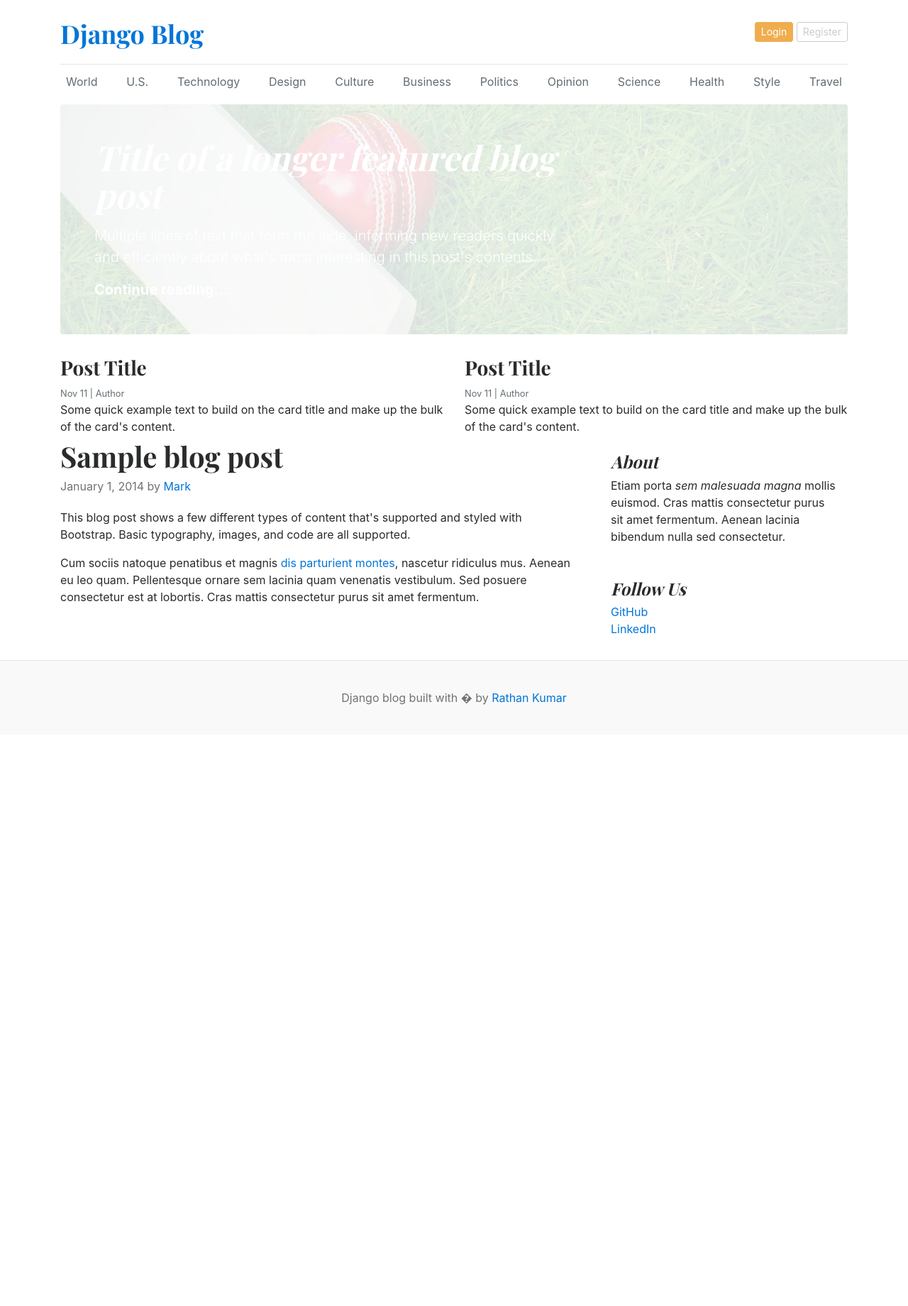
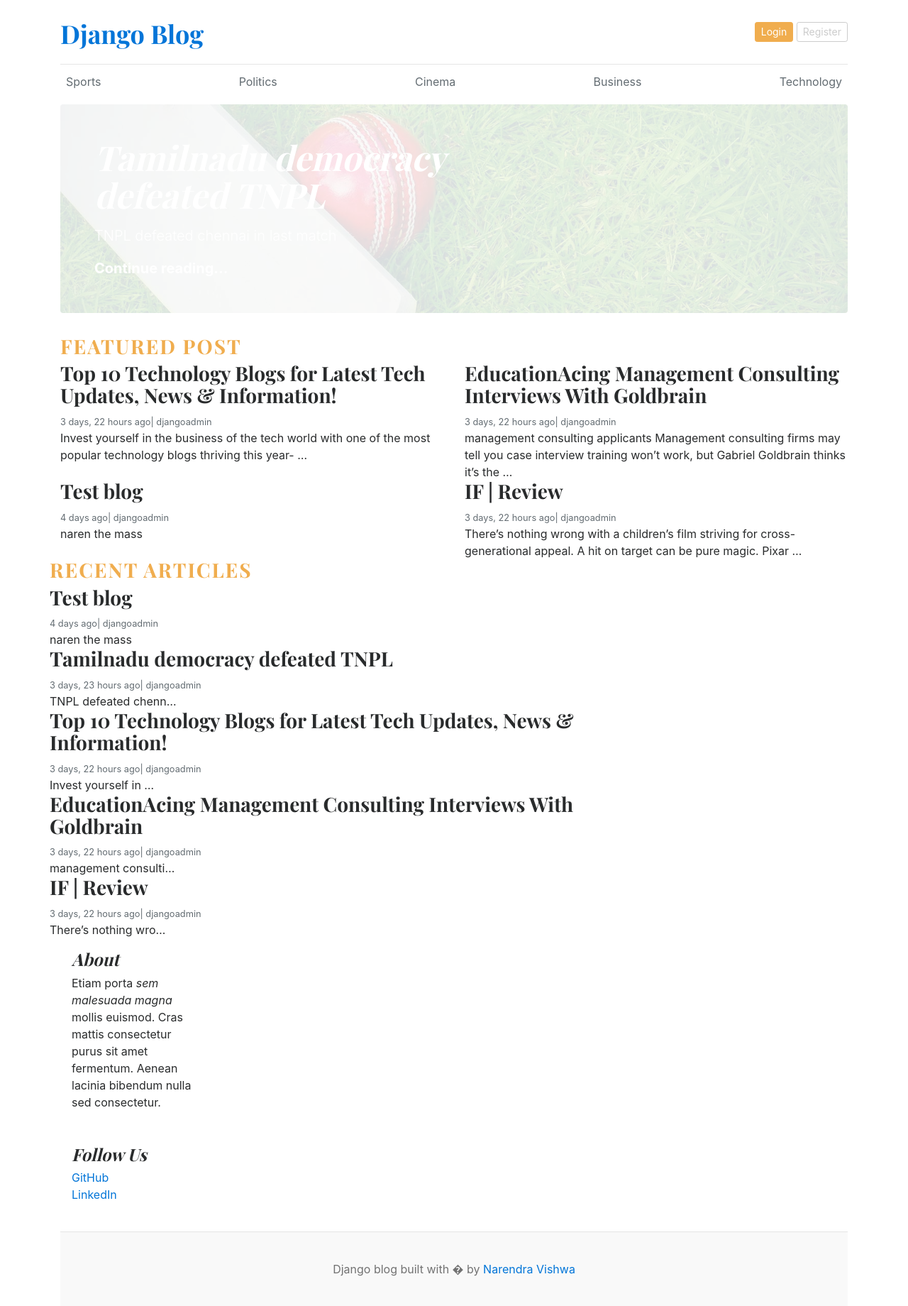
Before and after one commit to narenvishwa2004/django-blog, a Django app: page / in a window 1280 px wide. Shown: the whole page at 71% size. Before the commit the page ends 993 px from the top, so only its background shows below. Run offline with Django 5.2, Linux system fonts and the light colour scheme; data comes from the database, SQL or seed files in the repository; both versions use the stored data as it was after the commit.

Commit message:
posts by category

```diff
--- a/blog_main/settings.py
+++ b/blog_main/settings.py
@@ -65,6 +65,10 @@ TEMPLATES = [
                 'django.template.context_processors.request',
                 'django.contrib.auth.context_processors.auth',
                 'django.contrib.messages.context_processors.messages',
+
+                'blogs.context_processors.get_categories',
+
+
             ],
         },
     },
--- a/blog_main/urls.py
+++ b/blog_main/urls.py
@@ -15,7 +15,7 @@ Including another URLconf
     2. Add a URL to urlpatterns:  path('blog/', include('blog.urls'))
 """
 from django.contrib import admin
-from django.urls import path
+from django.urls import path,include
 from . import views
 from django.conf.urls.static import static
 from django.conf import settings
@@ -23,4 +23,5 @@ from django.conf import settings
 urlpatterns = [
     path('admin/', admin.site.urls),
     path('', views.home, name='home'),
-]+ static(settings.MEDIA_URL, document_root=settings.MEDIA_ROOT)
+    path('category/', include('blogs.urls')),
+]+static(settings.MEDIA_URL, document_root=settings.MEDIA_ROOT)
--- a/blog_main/views.py
+++ b/blog_main/views.py
@@ -1,5 +1,25 @@
 from django. shortcuts import render
+
+from blogs.models import  Blog
 
 
 def home(request):
-    return render(request,'home.html')
+
+
+    featured_post = Blog.objects.filter(is_featured=True).order_by('updated_at')
+    posts = Blog.objects.filter(is_featured=True)
+    context = {
+
+
+
+        'featured_post':featured_post,
+
+        'posts': posts,
+
+
+
+
+    }
+
+
+    return render(request, 'home.html', context)
--- /dev/null
+++ b/blogs/context_processors.py
@@ -0,0 +1,7 @@
+from . models import category
+
+
+
+def get_categories(request):
+    categories = category.objects.all()
+    return dict(categories=categories)
--- a/blogs/models.py
+++ b/blogs/models.py
@@ -1,5 +1,6 @@
 from django.db import models
 from django.contrib.auth.models import User
+
 class category(models.Model):
     category_name = models.CharField(max_length=50, unique=True)
     created_at = models.DateTimeField(auto_now_add=True)
--- /dev/null
+++ b/blogs/urls.py
@@ -0,0 +1,8 @@
+from django.urls import path
+from . import views
+
+
+urlpatterns = [
+
+    path('<int:category_id>/', views.posts_by_category, name='posts_by_category'),
+]
--- /dev/null
+++ b/templates/404.html
@@ -0,0 +1 @@
+<p>the page not found</p>
--- /dev/null
+++ b/templates/base.html
@@ -0,0 +1,52 @@
+<!--header part-->
+{% load static %}
+<!DOCTYPE html>
+<html lang="en">
+<head>
+    <meta charset="UTF-8">
+    <meta http-equiv="X-UA-Compatible" content="IE=edge">
+    <meta name="viewport" content="width=device-width, initial-scale=1.0">
+    <title>Django Blogs</title>
+    <link href="https://getbootstrap.com/docs/4.0/dist/css/bootstrap.min.css" rel="stylesheet">
+    <link href="https://fonts.googleapis.com/css?family=Playfair+Display:700,900" rel="stylesheet">
+    <link href="{% static 'css/blog.css' %}" rel="stylesheet">
+  </head>
+<body>
+    <div class="container">
+      <header class="blog-header py-3">
+        <div class="row flex-nowrap justify-content-between align-items-center">
+          <div class="col-8 pt-1">
+            <a class="blog-header-logo text-dark" href="/">Django Blog</a>
+          </div>
+          <div class="col-4 d-flex justify-content-end align-items-center">
+            <a class="btn btn-sm btn-warning" href="#">Login</a> &nbsp;
+            <a class="btn btn-sm btn-outline-secondary" href="#">Register</a>
+          </div>
+        </div>
+      </header>
+
+      <div class="nav-scroller py-1 mb-2">
+        <nav class="nav d-flex justify-content-between">
+
+          {% for cat in categories %}
+          <a class="p-2 text-muted" href="{% url 'posts_by_category' cat.id %}">{{ cat.category_name }}</a>
+          {%  endfor %}
+
+        </nav>
+      </div>
+
+
+
+<!--main part-->
+{% block content %}
+
+{% endblock %}
+
+
+
+<!--footer part-->
+<footer class="blog-footer">
+    <p>Django blog built with � by <a href="#">Narendra Vishwa</a></p>
+  </footer>
+  </body>
+  </html>
--- a/templates/home.html
+++ b/templates/home.html
@@ -1,91 +1,48 @@
+{% extends 'base.html'%}
 
-{% load static %}
-<!DOCTYPE html>
-<html lang="en">
-<head>
-    <meta charset="UTF-8">
-    <meta http-equiv="X-UA-Compatible" content="IE=edge">
-    <meta name="viewport" content="width=device-width, initial-scale=1.0">
-    <title>Django Blogs</title>
-    <link href="https://getbootstrap.com/docs/4.0/dist/css/bootstrap.min.css" rel="stylesheet">
-    <link href="https://fonts.googleapis.com/css?family=Playfair+Display:700,900" rel="stylesheet">
-    <link href="{% static 'css/blog.css' %}" rel="stylesheet">
-  </head>
-<body>
-    <div class="container">
-      <header class="blog-header py-3">
-        <div class="row flex-nowrap justify-content-between align-items-center">
-          <div class="col-8 pt-1">
-            <a class="blog-header-logo text-dark" href="/">Django Blog</a>
-          </div>
-          <div class="col-4 d-flex justify-content-end align-items-center">
-            <a class="btn btn-sm btn-warning" href="#">Login</a> &nbsp;
-            <a class="btn btn-sm btn-outline-secondary" href="#">Register</a>
-          </div>
-        </div>
-      </header>
-
-      <div class="nav-scroller py-1 mb-2">
-        <nav class="nav d-flex justify-content-between">
-          <a class="p-2 text-muted" href="#">World</a>
-          <a class="p-2 text-muted" href="#">U.S.</a>
-          <a class="p-2 text-muted" href="#">Technology</a>
-          <a class="p-2 text-muted" href="#">Design</a>
-          <a class="p-2 text-muted" href="#">Culture</a>
-          <a class="p-2 text-muted" href="#">Business</a>
-          <a class="p-2 text-muted" href="#">Politics</a>
-          <a class="p-2 text-muted" href="#">Opinion</a>
-          <a class="p-2 text-muted" href="#">Science</a>
-          <a class="p-2 text-muted" href="#">Health</a>
-          <a class="p-2 text-muted" href="#">Style</a>
-          <a class="p-2 text-muted" href="#">Travel</a>
-        </nav>
-      </div>
-
-
-
-      <div class="jumbotron p-3 p-md-5 text-white rounded bg-dark" style="background-image: url({% static 'images/cricket.jpg' %});background-blend-mode: overlay;background-size:cover;">
+  {% block content %}
+    {% for post in featured_post %}
+    {% if forloop.first %}
+    <div class="jumbotron p-3 p-md-5 text-white rounded bg-dark" style="background-image: url({{ post.featured_image.url}}); background-blend-mode: overlay;background-size:cover;">
         <div class="col-md-8 px-0">
-      <h1 class="display-4 font-italic">Title of a longer featured blog post</h1>
-      <p class="lead my-3">Multiple lines of text that form the lede, informing new readers quickly and efficiently about what's most interesting in this post's contents.</p>
+      <h1 class="display-4 font-italic">{{ post.title }}</h1>
+      <p class="lead my-3">{{ post.short_description }}</p>
       <p class="lead mb-0"><a href="#" class="text-white font-weight-bold">Continue reading...</a></p>
     </div>
   </div>
+  {% endif %}
+{% endfor %}
 
+<!--Featured Post -->
+<h3 class="text-upperrcase text-warning" style="letter-spacing: 2px;">FEATURED POST</h3>
   <div class="row mb-2">
+    {% for post in featured_post %}
+    {% if not forloop.first %}
     <div class="col-md-6">
       <div class="card border-0" >
         <div class="card-body">
-          <h3>Post Title</h3>
-          <small class="mb-1 text-muted">Nov 11 | Author</small>
-          <p class="card-text">Some quick example text to build on the card title and make up the bulk of the card's content.</p>
+          <h3>{{ post.title }}</h3>
+          <small class="mb-1 text-muted">{{ post.created_at | timesince }} ago| {{ post.author }}</small>
+          <p class="card-text">{{ post.short_description | truncatewords:20}}</p>
         </div>
       </div>
     </div>
-    <div class="col-md-6">
-      <div class="card border-0" >
-        <div class="card-body">
-          <h3>Post Title</h3>
-          <small class="mb-1 text-muted">Nov 11 | Author</small>
-          <p class="card-text">Some quick example text to build on the card title and make up the bulk of the card's content.</p>
-        </div>
-      </div>
-    </div>
-  </div>
+    {% endif %}
+    {% endfor %}
 
+    <!--Recent Articles-->
+  <h3 class="text-upperrcase text-warning" style="letter-spacing: 2px;">RECENT ARTICLES</h3>
   <main role="main" class="container p-0">
     <div class="row">
       <div class="col-md-8 blog-main">
-
-        <div class="blog-post">
-          <h2 class="blog-post-title">Sample blog post</h2>
-          <p class="blog-post-meta">January 1, 2014 by <a href="#">Mark</a></p>
-
-          <p>This blog post shows a few different types of content that's supported and styled with Bootstrap. Basic typography, images, and code are all supported.</p>
-
-          <p>Cum sociis natoque penatibus et magnis <a href="#">dis parturient montes</a>, nascetur ridiculus mus. Aenean eu leo quam. Pellentesque ornare sem lacinia quam venenatis vestibulum. Sed posuere consectetur est at lobortis. Cras mattis consectetur purus sit amet fermentum.</p>
-
-
+        {% for post in posts %}
+        <div class="card border-0" >
+          <div class="card-body">
+            <h3>{{ post.title }}</h3>
+            <small class="mb-1 text-muted">{{ post.created_at | timesince }} ago| {{ post.author }}</small>
+            <p class="card-text">{{ post.short_description | truncatechars:20 }}</p>
+          </div>
+          {% endfor %}
         </div>
         <!-- /.blog-post -->
 
@@ -112,8 +69,4 @@
   </main><!-- /.container -->
 
 </div>
-<footer class="blog-footer">
-  <p>Django blog built with � by <a href="#">Rathan Kumar</a></p>
-</footer>
-</body>
-</html>
+{% endblock %}
```
Also changed, not shown: blogs/views.py (+17 -0 lines), templates/posts_by_category.html (added, +39 -0 lines), db.sqlite3, media/uploads/2024/0725/applicants.business.webp (added), media/uploads/2024/0725/img_2874.cinema.webp (added), media/uploads/2024/0725/technology.jpg (added).
